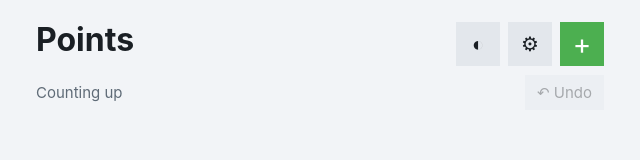
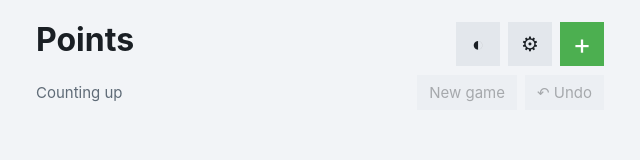
Before and after one commit to pglira/points, a React (Vite) app: page / in a window 1280 px wide. Shown: the top 160 px of the page, without its empty margins (320-960 px from the left). Built offline with nearby package versions, Linux system fonts and the light colour scheme.

Commit message:
Move the New game button from the settings to the main screen

```diff
--- a/src/App.css
+++ b/src/App.css
@@ -93,6 +93,8 @@ h1 {
 
 .toolbar {
   display: flex;
+  flex-wrap: wrap;
+  gap: 8px;
   align-items: center;
   justify-content: space-between;
   margin-bottom: 12px;
@@ -100,10 +102,21 @@ h1 {
   font-size: 15px;
 }
 
+.toolbar-buttons {
+  display: flex;
+  gap: 8px;
+  margin-left: auto;
+}
+
 .toolbar button {
   padding: 8px 12px;
   background: var(--control);
   color: var(--text);
+}
+
+.toolbar button.armed {
+  background: var(--danger);
+  color: #fff;
 }
 
 .empty {
--- a/src/App.tsx
+++ b/src/App.tsx
@@ -81,9 +81,15 @@ export default function App() {
 
       <div className="toolbar">
         <span>{game.mode === 'up' ? 'Counting up' : `Counting down from ${game.start}`}</span>
-        <button onClick={() => setGame(undo)} disabled={game.entries.length === 0}>
-          ↶ Undo
-        </button>
+        <div className="toolbar-buttons">
+          <NewGameButton
+            disabled={game.entries.length === 0}
+            onConfirm={() => setGame(newGame)}
+          />
+          <button onClick={() => setGame(undo)} disabled={game.entries.length === 0}>
+            ↶ Undo
+          </button>
+        </div>
       </div>
 
       {game.players.length === 0 && (
@@ -177,13 +183,36 @@ export default function App() {
             setGame((g) => setMode(g, mode, start));
             close();
           }}
-          onNewGame={() => {
-            setGame(newGame);
-            close();
-          }}
         />
       )}
     </main>
+  );
+}
+
+const CONFIRM_MS = 3000;
+
+// Start a new game after a second tap. The button returns to its first state
+// when the second tap does not come within CONFIRM_MS.
+function NewGameButton({ disabled, onConfirm }: { disabled: boolean; onConfirm: () => void }) {
+  const [armed, setArmed] = useState(false);
+
+  useEffect(() => {
+    if (!armed) return;
+    const timer = setTimeout(() => setArmed(false), CONFIRM_MS);
+    return () => clearTimeout(timer);
+  }, [armed]);
+
+  return (
+    <button
+      className={armed ? 'armed' : undefined}
+      disabled={disabled}
+      onClick={() => {
+        if (armed) onConfirm();
+        setArmed(!armed);
+      }}
+    >
+      {armed ? 'Tap to confirm' : 'New game'}
+    </button>
   );
 }
 
@@ -367,14 +396,12 @@ interface SettingsFormProps {
   mode: Mode;
   start: number;
   onSave: (mode: Mode, start: number) => void;
-  onNewGame: () => void;
   onCancel: () => void;
 }
 
 function SettingsForm(props: SettingsFormProps) {
   const [mode, setModeValue] = useState(props.mode);
   const [start, setStart] = useState(String(props.start));
-  const [confirmNew, setConfirmNew] = useState(false);
   const startValue = Math.max(0, toInt(start));
   const valid = mode === 'up' || startValue > 0;
 
@@ -411,13 +438,6 @@ function SettingsForm(props: SettingsFormProps) {
         </label>
       )}
       <div className="buttons">
-        <button
-          type="button"
-          className="delete"
-          onClick={() => (confirmNew ? props.onNewGame() : setConfirmNew(true))}
-        >
-          {confirmNew ? 'Tap to clear all points' : 'New game'}
-        </button>
         <button type="button" onClick={props.onCancel}>
           Cancel
         </button>
```
Also changed, not shown: 1 other file (tests, documents, lock files or other folders).
